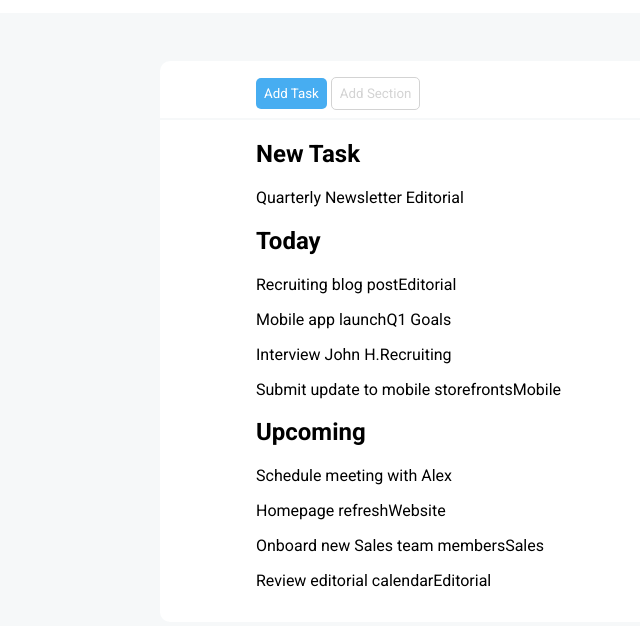
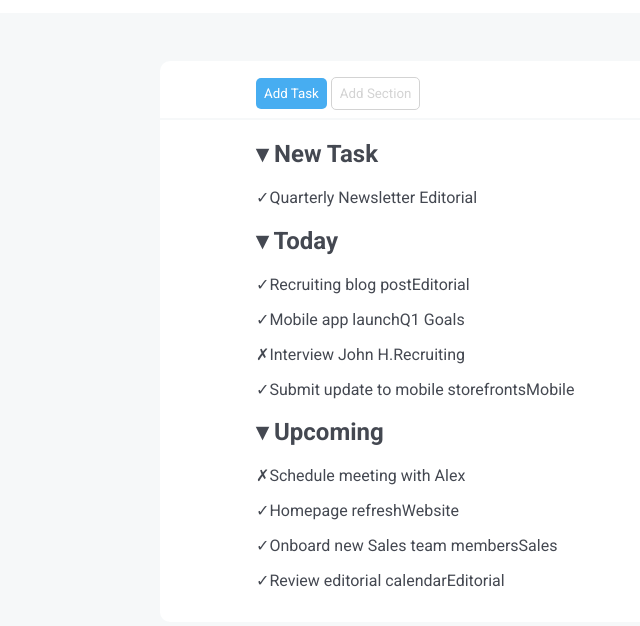
Before and after one commit to Giulia-Ciampelli/html-css-toboolist, a plain HTML site: page index.html in a window 1280 px wide. Shown: the part 68-694 px from the top of the page, without its empty margins (0-640 px from the left). Drawn offline with Linux system fonts and the light colour scheme.

Commit message:
fix class and id of list section, open selectors of list section

```diff
--- a/index.html
+++ b/index.html
@@ -28,28 +28,30 @@
             <hr>
         </div>
 
+        <!-- qui cominciano le liste -->
+
         <!-- sezione new task -->
         <div class="task">
-            <h2>New Task</h2>
-            <p>Quarterly Newsletter <span class="editorial">Editorial</span></p>
+            <h2>&#9662; New Task</h2>
+            <p><span class="check">&check;</span>Quarterly Newsletter <span id="editorial">Editorial</span></p>
         </div>
 
         <!-- sezione today -->
         <div class="task">
-            <h2>Today</h2>
-            <p>Recruiting blog post<span class="editorial">Editorial</span></p>
-            <p>Mobile app launch<span class="q1-goals">Q1 Goals</span></p>
-            <p>Interview John H.<span class="recruiting">Recruiting</span></p>
-            <p>Submit update to mobile storefronts<span class="mobile">Mobile</span></p>
+            <h2>&#9662; Today</h2>
+            <p><span class="check">&check;</span>Recruiting blog post<span class="tag" id="editorial">Editorial</span></p>
+            <p><span class="check">&check;</span>Mobile app launch<span class="tag" id="q1-goals">Q1 Goals</span></p>
+            <p><span class="cross">&cross;</span>Interview John H.<span class="tag" id="recruiting">Recruiting</span></p>
+            <p><span class="check">&check;</span>Submit update to mobile storefronts<span class="tag" id="mobile">Mobile</span></p>
         </div>
 
         <!-- sezione upcoming -->
         <div class="task">
-            <h2>Upcoming</h2>
-            <p>Schedule meeting with Alex</p>
-            <p>Homepage refresh<span class="website">Website</span></p>
-            <p>Onboard new Sales team members<span class="sales">Sales</span></p>
-            <p>Review editorial calendar<span class="editorial">Editorial</span></p>
+            <h2>&#9662; Upcoming</h2>
+            <p><span class="cross">&cross;</span>Schedule meeting with Alex</p>
+            <p><span class="check">&check;</span>Homepage refresh<span class="tag" id="website">Website</span></p>
+            <p><span class="check">&check;</span>Onboard new Sales team members<span class="tag" id="sales">Sales</span></p>
+            <p><span class="check">&check;</span>Review editorial calendar<span class="tag" id="editorial">Editorial</span></p>
         </div>
     </main>
 </body>
--- a/style.css
+++ b/style.css
@@ -7,6 +7,7 @@
     --mobile: #f29e33;
     --website: #d863a1;
     --sales: #b0c926;
+    --font-colour: #444851;
 }
 
 * {
@@ -66,8 +67,45 @@ hr {
     margin-right: -6rem;
 }
 
-/* sezione new task */
+/* sezione liste */
+.task {
+    color: var(--font-colour);
+}
 
-/* sezione today */
+/* impostazioni check e cross */
+.check {
 
-/* sezione upcoming */
+}
+
+.cross {
+
+}
+
+/* impostazioni tag alla fine della lista */
+.tag {
+
+}
+
+#editorial {
+
+}
+
+#q1-goals {
+
+}
+
+#recruiting {
+
+}
+
+#mobile {
+
+}
+
+#website {
+
+}
+
+#sales {
+
+}
```
